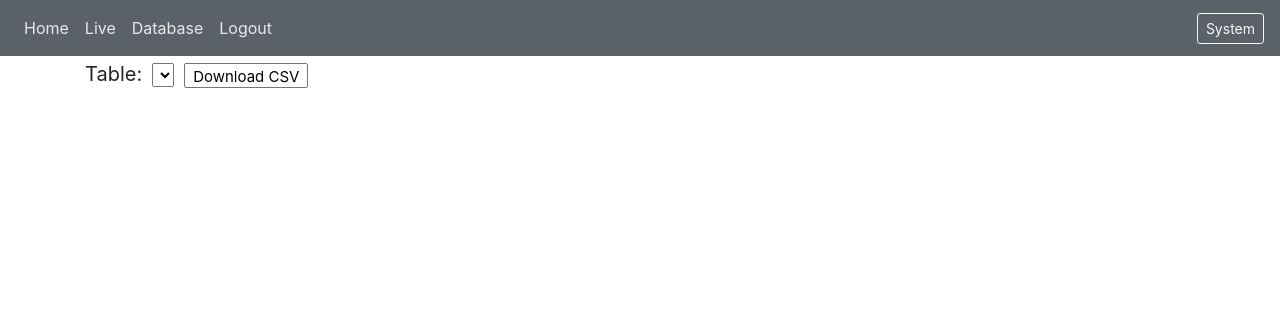
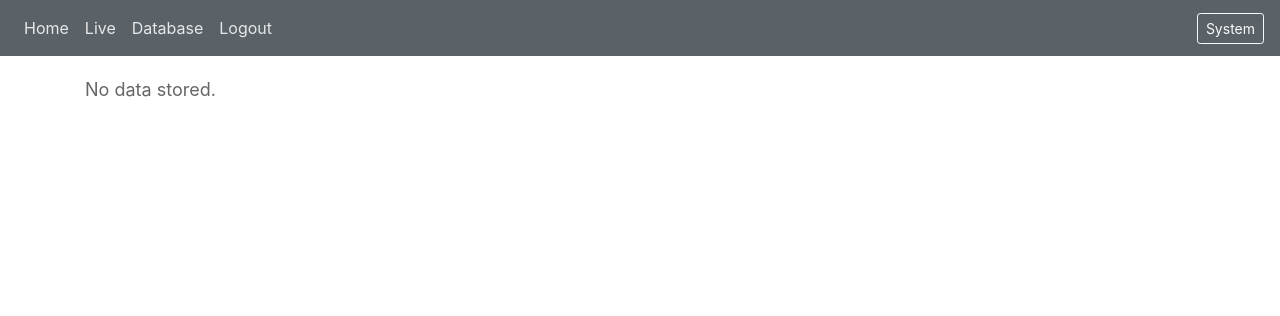
Before and after one commit to Nobleyyy/Vehicle-Wireless-Telemetry, a Flask app: page /database in a window 1280 px wide. Shown: the top 316 px of the page. Run offline with Flask 3, Linux system fonts and the light colour scheme; a user stored in the database is signed in; lists and menus that the app fills with data are empty; some libraries are stand-ins or nearby versions.

Commit message:
no data stored

```diff
--- a/Server/Web_Access/website/templates/database.html
+++ b/Server/Web_Access/website/templates/database.html
@@ -9,6 +9,17 @@
         width: 100%;
         max-width: 100%;
     }
+
+    .no-data {
+        font-size: 18px;
+        color: #666;
+        margin: 20px 0;
+    }
+
+    html[data-theme="dark"] .no-data {
+        color: #ccc;
+    }
+
 
     .table-selector {
         display: flex;
@@ -122,6 +133,7 @@
 
 <div class="database-container">
 
+    {% if tables %}
     <div class="table-selector">
 
         <label for="tableSelect">Table:</label>
@@ -141,6 +153,11 @@
         <span id="loading">Loading...</span>
 
     </div>
+    {% else %}
+    <div class="no-data">
+        No data stored.
+    </div>
+    {% endif %}
 
 
     <h2 id="tableTitle"></h2>
```
